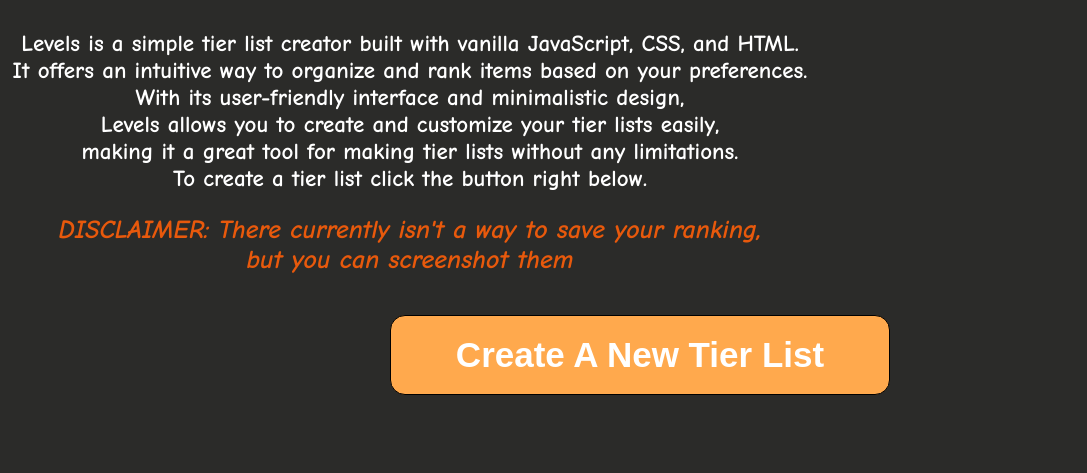
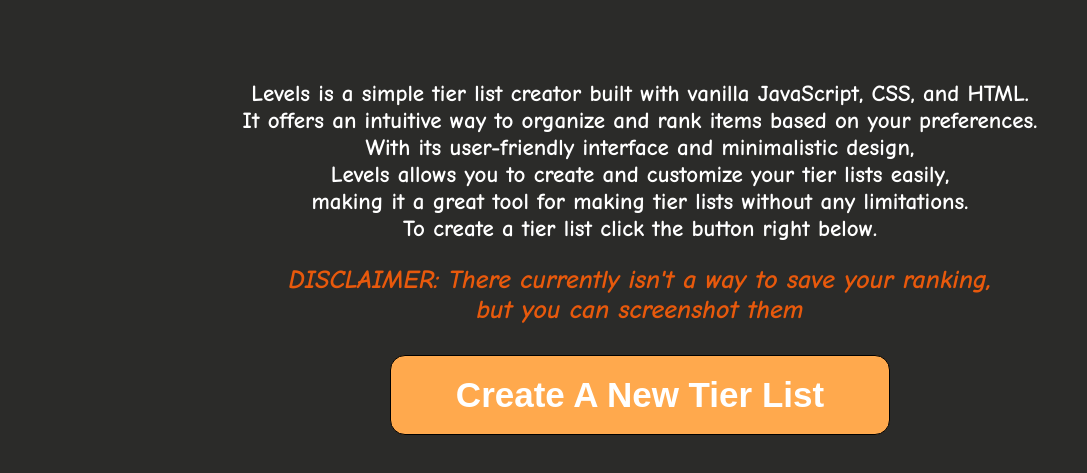
Before and after one commit to Filip-Nachov/Levels, a plain HTML site: page index.html in a window 1280 px wide. Shown: the part 81-554 px from the top of the page, without its empty margins (0-1087 px from the left). Drawn offline with Linux system fonts and the light colour scheme.

Commit message:
centered the text_container with place-self (definetly didnt take 50 years)

```diff
--- a/src/styles/style.css
+++ b/src/styles/style.css
@@ -19,12 +19,13 @@
 .text_container {
     display: grid;
     grid-template-rows: auto auto;
+    place-self: center;
     padding: 10px;
     text-align: center;
     color: white;
     font-size: 23px;
-    max-width: 800px;
-    margin-bottom: 20px;
+    margin-bottom: 10px;
+    margin-top: 50px;
 }
 
 
```
